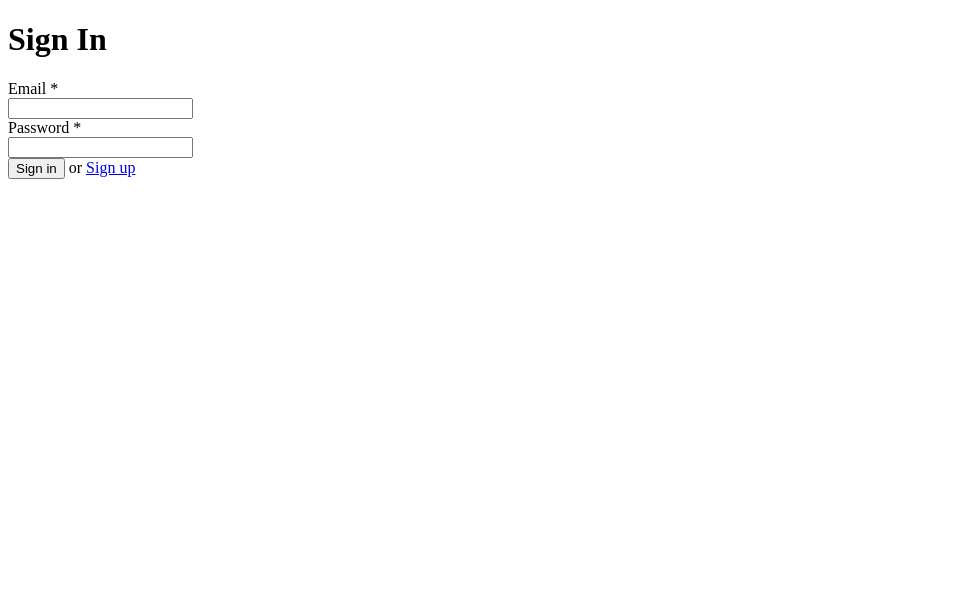
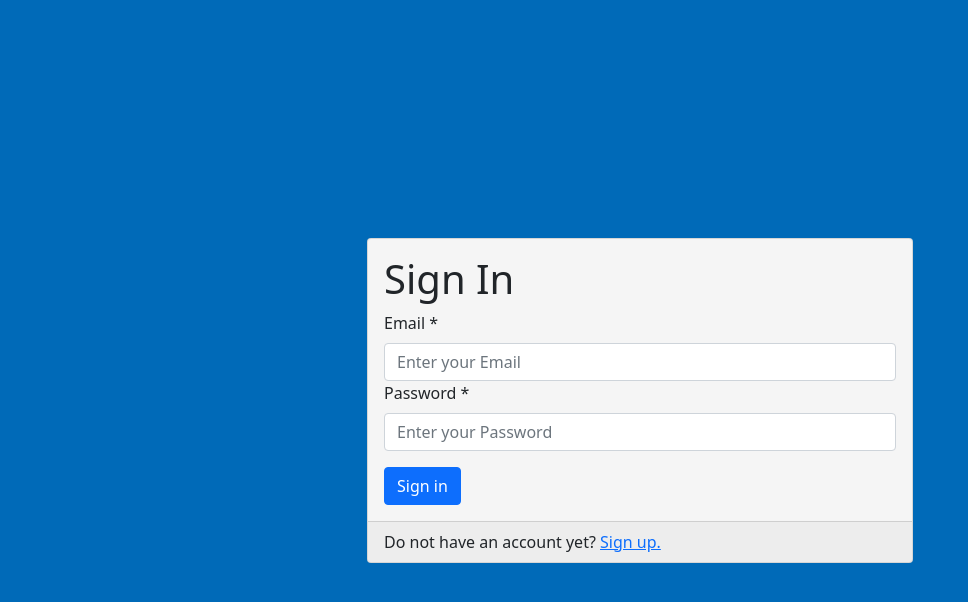
Before and after one commit to randiadiel/chatty, a Next.js app: page /signin in a window 1280 px wide. Shown: the top 602 px of the page, without its empty margins (0-968 px from the left). Built offline with nearby package versions, Linux system fonts and the light colour scheme.

Commit message:
Re-design SignIn and SignUp page
the signin and signup page will be redesigned into a new fresh looks

```diff
--- a/components/field.js
+++ b/components/field.js
@@ -1,17 +1,14 @@
-export default function Field({ name, label, type, autoComplete, required }) {
-  return (
-    <div>
-      <label id={[name, 'label'].join('-')} htmlFor={[name, 'input'].join('-')}>
-        {label} {required ? <span title="Required">*</span> : undefined}
-      </label>
-      <br />
-      <input
-        autoComplete={autoComplete}
-        id={[name, 'input'].join('-')}
-        name={name}
-        required={required}
-        type={type}
-      />
-    </div>
-  )
+import {Form} from 'react-bootstrap'
+
+export default function Field({name, label, type, autoComplete, required, small = ""}) {
+    return (
+        <Form.Group controlId={[name, 'label'].join('-')}>
+            <Form.Label>{label} {required ? <span title="Required">*</span> : undefined}</Form.Label>
+            <Form.Control type={type} placeholder={`Enter your ${label}`} autoComplete={autoComplete} name={name}
+                          required={required}/>
+            <Form.Text className="text-muted">
+                {small}
+            </Form.Text>
+        </Form.Group>
+    )
 }
--- a/next.config.js
+++ b/next.config.js
@@ -1,3 +1,5 @@
+const path = require('path')
+
 module.exports = {
     env: {
         'MYSQL_HOST': '127.0.0.1',
@@ -5,5 +7,8 @@ module.exports = {
         'MYSQL_DATABASE': 'chatty_db',
         'MYSQL_USER': 'root',
         'MYSQL_PASSWORD': '',
-    }
+    },
+    sassOptions: {
+        includePaths: [path.join(__dirname, 'styles')],
+    },
 }
--- a/package.json
+++ b/package.json
@@ -10,13 +10,16 @@
     "@apollo/client": "^3.0.2",
     "@hapi/iron": "6.0.0",
     "apollo-server-micro": "^2.14.2",
+    "bootstrap": "^5.0.0-beta2",
     "cookie": "^0.4.1",
     "deepmerge": "4.2.2",
     "graphql": "^14.0.2",
     "next": "latest",
     "prop-types": "^15.6.2",
     "react": "^16.7.0",
+    "react-bootstrap": "^1.5.0",
     "react-dom": "^16.7.0",
+    "sass": "^1.32.8",
     "serverless-mysql": "^1.5.4",
     "uuid": "8.1.0"
   },
--- a/pages/_app.js
+++ b/pages/_app.js
@@ -1,5 +1,7 @@
 import { ApolloProvider } from '@apollo/client'
 import { useApollo } from '../apollo/client'
+
+import "../styles/app.scss"
 
 export default function App({ Component, pageProps }) {
   const apolloClient = useApollo(pageProps.initialApolloState)
--- a/pages/signin.js
+++ b/pages/signin.js
@@ -1,10 +1,12 @@
-import { useState } from 'react'
-import { useRouter } from 'next/router'
+import {useState} from 'react'
+import {useRouter} from 'next/router'
 import Link from 'next/link'
-import { gql } from '@apollo/client'
-import { useMutation, useApolloClient } from '@apollo/client'
-import { getErrorMessage } from '../lib/form'
+import {gql} from '@apollo/client'
+import {useMutation, useApolloClient} from '@apollo/client'
+import {Row, Button, Card, Container, Col} from "react-bootstrap";
+import {getErrorMessage} from '../lib/form'
 import Field from '../components/field'
+import styles from '../styles/pages/auth/_index.module.scss'
 
 const SignInMutation = gql`
   mutation SignInMutation($email: String!, $password: String!) {
@@ -25,13 +27,14 @@ function SignIn() {
 
     async function handleSubmit(event) {
         event.preventDefault()
+        console.log(styles)
 
         const emailElement = event.currentTarget.elements.email
         const passwordElement = event.currentTarget.elements.password
 
         try {
             await client.resetStore()
-      const { data } = await signIn({
+            const {data} = await signIn({
                 variables: {
                     email: emailElement.value,
                     password: passwordElement.value,
@@ -46,7 +49,12 @@ function SignIn() {
     }
 
     return (
-    <>
+        <div className={styles.auth}>
+            <Container>
+                <Row className={styles.customRow}>
+                    <Col md={6}>
+                        <Card className={styles.customCard}>
+                            <Card.Body>
                                 <h1>Sign In</h1>
                                 <form onSubmit={handleSubmit}>
                                     {errorMsg && <p>{errorMsg}</p>}
@@ -64,12 +72,20 @@ function SignIn() {
                                         required
                                         label="Password"
                                     />
-        <button type="submit">Sign in</button> or{' '}
+                                    <Button variant={"primary"} type="submit" className={"mt-3"}>Sign in</Button>
+                                </form>
+                            </Card.Body>
+                            <Card.Footer>
+                                {'Do not have an account yet? '}
                                 <Link href="/signup">
-          <a>Sign up</a>
+                                    <a>Sign up.</a>
                                 </Link>
-      </form>
-    </>
+                            </Card.Footer>
+                        </Card>
+                    </Col>
+                </Row>
+            </Container>
+        </div>
     )
 }
 
--- /dev/null
+++ b/styles/app.scss
@@ -0,0 +1,7 @@
+// Bootstrap
+@import "~bootstrap/scss/bootstrap";
+// Base
+@import "base/variables";
+@import "base/typograpy";
+// Pages
+@import "pages/auth/index.module";
--- /dev/null
+++ b/styles/base/_variables.scss
@@ -0,0 +1,2 @@
+// Color
+$primary: rgb(0,106,184);
--- /dev/null
+++ b/styles/pages/auth/_index.module.scss
@@ -0,0 +1,13 @@
+@import "../../base/variables";
+.auth {
+  min-height: 100vh;
+  background-color: $primary;
+  display: flex;
+  align-items: center;
+  .customRow{
+    justify-content: center;
+  }
+  .customCard{
+    background-color: whitesmoke;
+  }
+}
```
Also changed, not shown: pages/signup.js (+20 -5 lines), styles/base/_typograpy.scss (added), 1 other file (tests, documents, lock files or other folders). Lines whose indentation alone changed are shown as unchanged.
